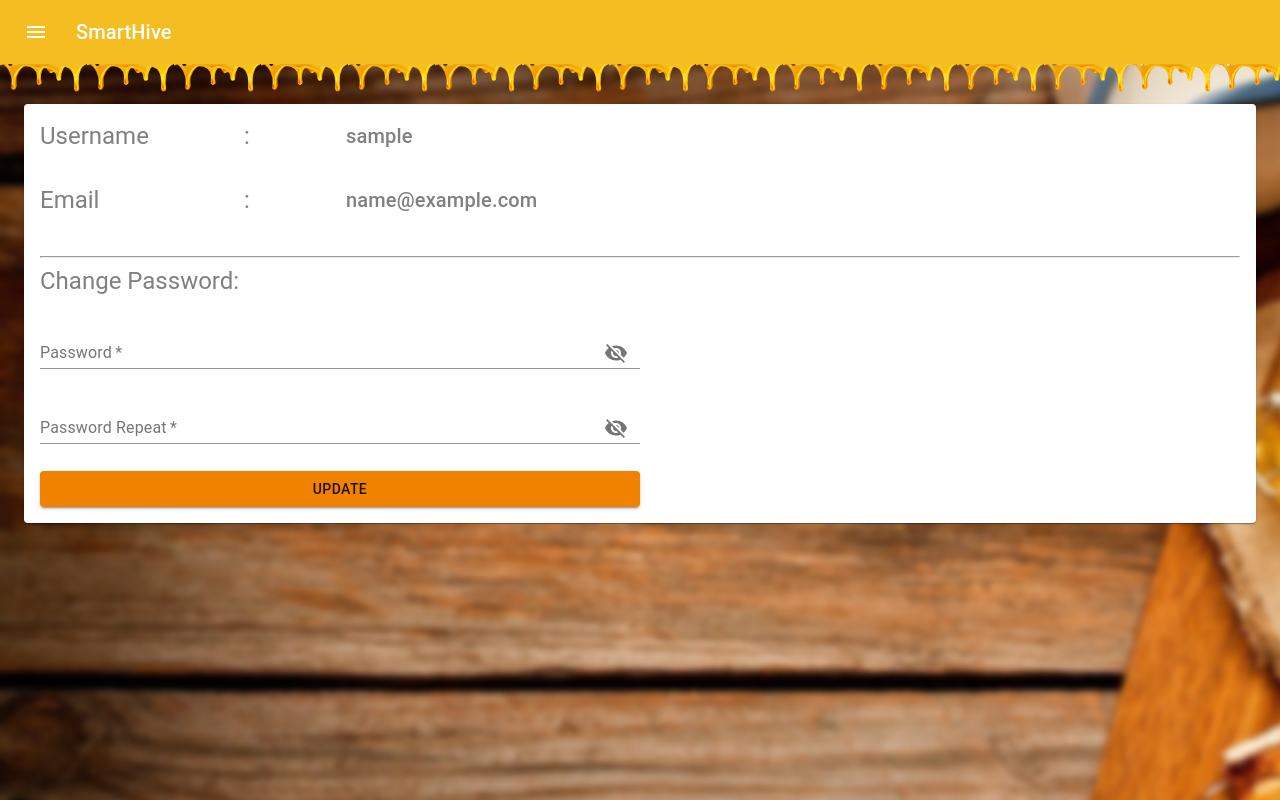
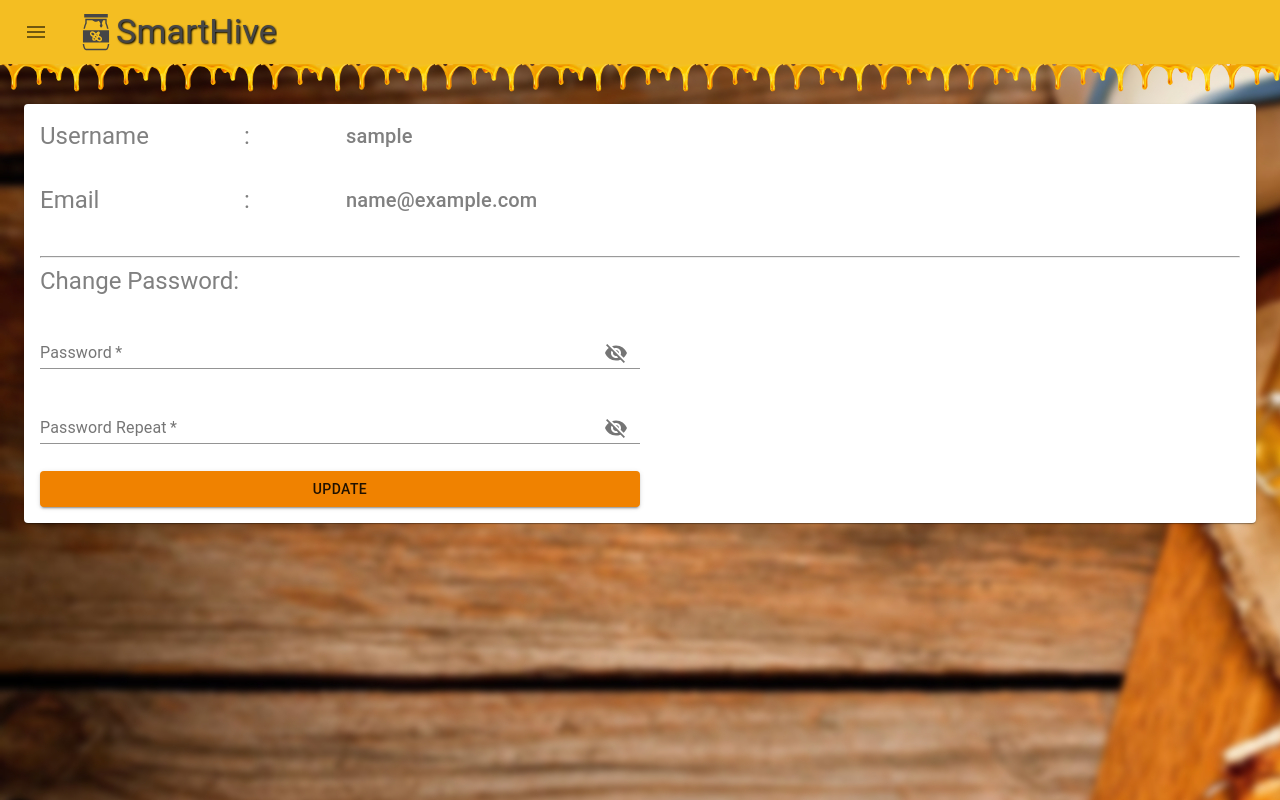
Before and after one commit to msfi-maneeshg/smart-hives, a React (Create React App) app: page /my-profile in a window 1280 px wide. Built offline with nearby package versions, Linux system fonts and the light colour scheme; sample sign-in values are in the browser's storage.

Commit message:
update the code

```diff
--- a/src/pages/DashboardNavBar.jsx
+++ b/src/pages/DashboardNavBar.jsx
@@ -6,6 +6,7 @@ import Typography from '@material-ui/core/Typography';
 import IconButton from '@material-ui/core/IconButton';
 import MenuIcon from '@material-ui/icons/Menu';
 import clsx from 'clsx';
+import { GiHoneyJar } from "react-icons/gi";
 
 const useStyles = makeStyles((theme) => ({
     root: {
@@ -42,6 +43,14 @@ const useStyles = makeStyles((theme) => ({
     },
     toolBar:{
         backgroundColor:'#f4be22'
+    },
+    honeyJar:{
+      fontSize:"40px",
+      color:'#464646'
+    },
+    name:{
+      textShadow: '1px 1px 2px black',
+      color:'#464646'
     }
 }));
 
@@ -60,7 +69,6 @@ export function DashboardNavBar(props) {
       >
         <Toolbar className={classes.toolBar}>
           <IconButton
-            color="inherit"
             aria-label="open drawer"
             onClick={props.onClick}
             edge="start"
@@ -68,7 +76,8 @@ export function DashboardNavBar(props) {
           >
             <MenuIcon />
           </IconButton>
-          <Typography variant="h6" noWrap>
+          <GiHoneyJar className={classes.honeyJar} />
+          <Typography variant="h4" noWrap className={classes.name}>
             SmartHive
           </Typography>
         </Toolbar>
--- a/src/pages/DashboardSidebar.jsx
+++ b/src/pages/DashboardSidebar.jsx
@@ -4,7 +4,6 @@ import Drawer from '@material-ui/core/Drawer';
 import List from '@material-ui/core/List';
 import Divider from '@material-ui/core/Divider';
 import IconButton from '@material-ui/core/IconButton';
-import PhonelinkSetupIcon from '@material-ui/icons/PhonelinkSetup';
 import ChevronLeftIcon from '@material-ui/icons/ChevronLeft';
 import ChevronRightIcon from '@material-ui/icons/ChevronRight';
 import ListItem from '@material-ui/core/ListItem';
@@ -12,11 +11,12 @@ import ListItemIcon from '@material-ui/core/ListItemIcon';
 import {ListItemText, Avatar, Typography} from '@material-ui/core';
 import HourglassEmptyIcon from '@material-ui/icons/HourglassEmpty';
 import EqualizerIcon from '@material-ui/icons/Equalizer';
-import ExitToApp from '@material-ui/icons/ExitToApp';
 import Person from '@material-ui/icons/Person';
 import {useDispatch, useSelector} from 'react-redux';
 import {changeLoginStatus} from '../Reducers';
 import {Link} from 'react-router-dom'
+import { GiBeehive } from "react-icons/gi";
+import { RiLogoutBoxLine } from "react-icons/ri";
 
 const drawerWidth = 240;
 
@@ -112,7 +112,7 @@ export function DashboardSidebar(props) {
             <List>
                 <Link to="/my-devices" className={classes.link}>
                     <ListItem button selected={props.page === 'my-devices'}>
-                    <ListItemIcon><PhonelinkSetupIcon /></ListItemIcon>
+                    <ListItemIcon><GiBeehive style={{fontSize:'25px'}}/></ListItemIcon>
                     <ListItemText primary='My Devices' />
                     </ListItem>
                 </Link>
@@ -124,7 +124,7 @@ export function DashboardSidebar(props) {
                 </Link>
                 <Link to="#"  onClick={() => dispatch(changeLoginStatus(""))} className={classes.link}>
                     <ListItem button>
-                    <ListItemIcon><ExitToApp /></ListItemIcon>
+                    <ListItemIcon><RiLogoutBoxLine style={{fontSize:'25px'}} /></ListItemIcon>
                     <ListItemText primary='Logout' />
                     </ListItem>
                 </Link>
--- a/src/pages/Login.jsx
+++ b/src/pages/Login.jsx
@@ -13,6 +13,7 @@ import {API_URL} from '../constant';
 import { Link } from "react-router-dom";
 import Visibility from '@material-ui/icons/Visibility';
 import VisibilityOff from '@material-ui/icons/VisibilityOff';
+import { GiHoneyJar } from "react-icons/gi";
 
 const useStyles = makeStyles((theme) => ({
     bgImage :{
@@ -57,6 +58,12 @@ const useStyles = makeStyles((theme) => ({
     },
     filedError:{
         color:'red'
+    },
+    leftHeading:{
+        textAlign:'center',
+        display:'flex',
+        fontSize:'50px',
+        justifyContent:'center'
     }
 }));
 
@@ -155,11 +162,14 @@ export function Login(){
             <Container fixed>
                 <Paper  className={classes.loginBox} >
                     <Grid container spacing={3}>
-                        <Grid item xs={6}>
-                            <Typography variant="h3" component="h3" gutterBottom className={classes.heading}>
+                        <Grid item xs={6} className={classes.leftHeading}>
+                            <div className={classes.leftHeading}>
+                            <GiHoneyJar />
+                            <Typography variant="h3" component="h3" gutterBottom style={{textShadow: '1px 1px 2px black'}}>
                                 SmartHives
+                            </Typography>
+                            </div>
 
-                            </Typography>
                         </Grid>
                         <Grid item xs={6} className={classes.outerBox}>
                             <Grid container spacing={3} className={classes.innerBox}>
```
